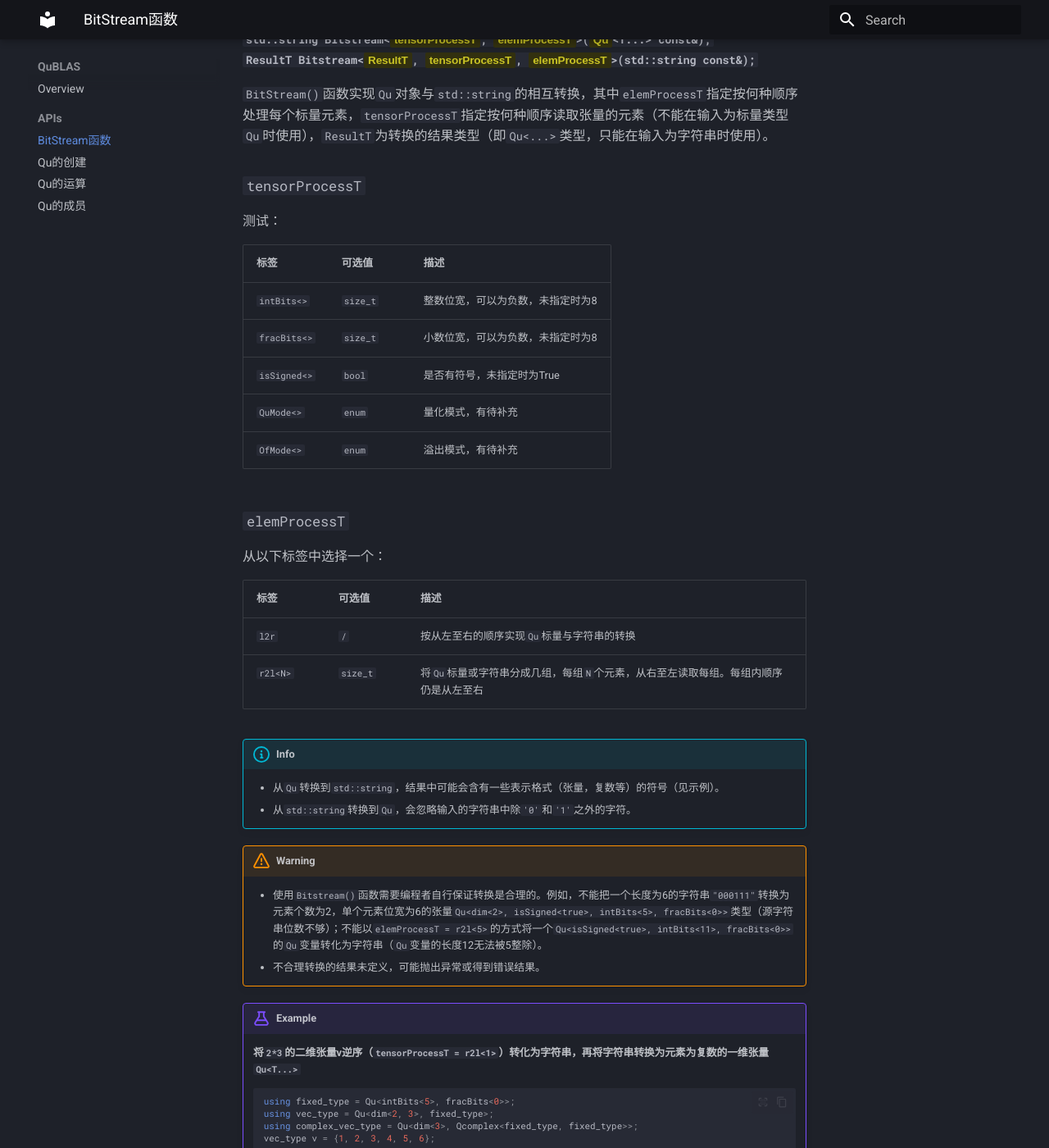
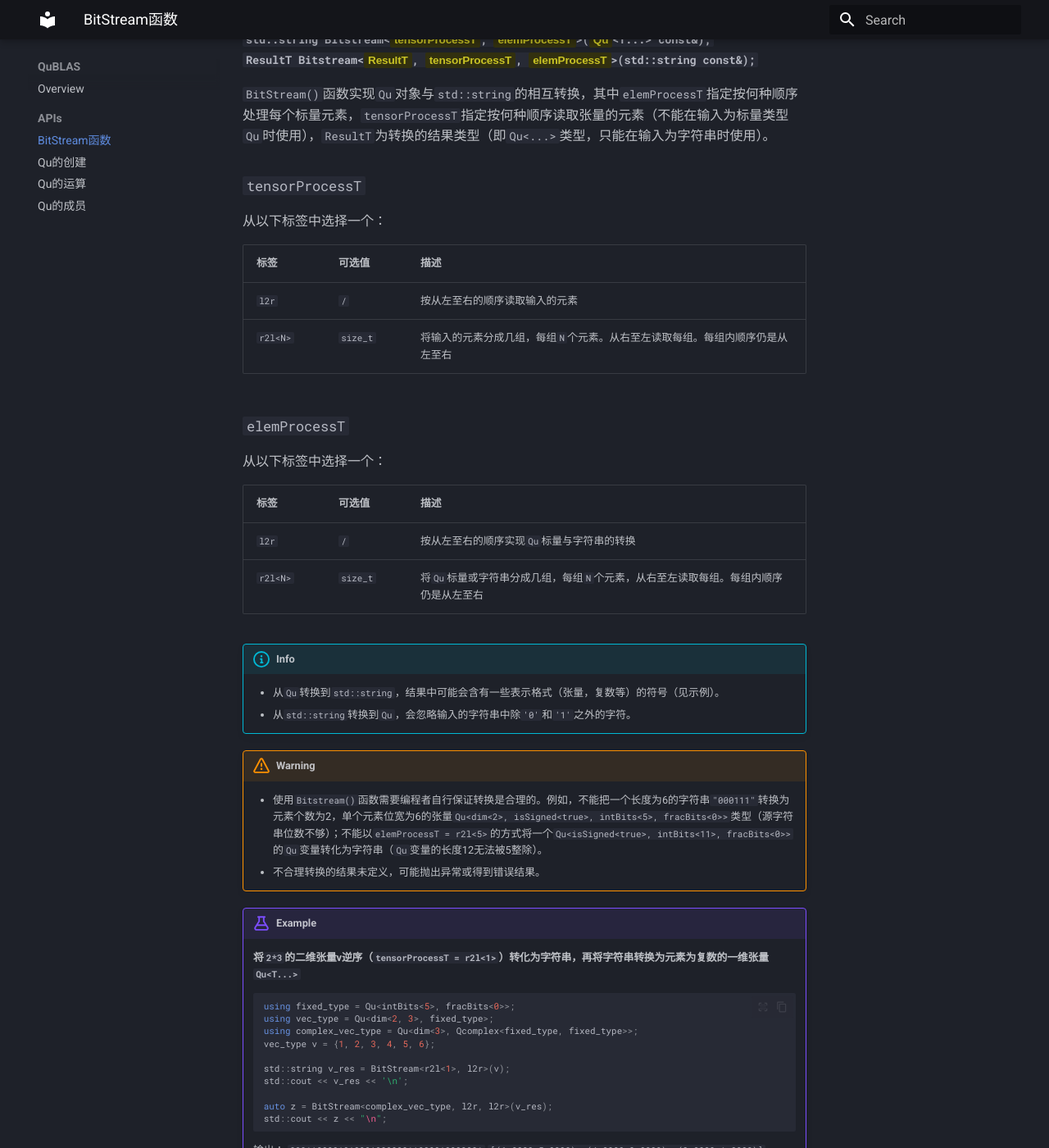
Before and after one commit to pikapuma/QuDoc, an MkDocs documentation site: the page built from docs/APIs/Qu_BitStream.md, in a window 1280 px wide and 1400 px high, scrolled down 262 px. Shown: the whole window at 82% size. Built offline with MkDocs 1.6.1 and Material for MkDocs 9.7.7, drawn with Linux system fonts in a browser that asks for light colours; some of the changed text lies outside the part shown.

Commit message:
现在格式应该没问题了...吧？

```diff
--- a/docs/APIs/Qu_BitStream.md
+++ b/docs/APIs/Qu_BitStream.md
@@ -8,22 +8,12 @@
 
 ### `tensorProcessT`
 
-测试：
-
-| 标签         | 可选值   | 描述                              |
-| ------------ | -------- | --------------------------------- |
-| `intBits<>`  | `size_t` | 整数位宽，可以为负数，未指定时为8 |
-| `fracBits<>` | `size_t` | 小数位宽，可以为负数，未指定时为8 |
-| `isSigned<>` | `bool`   | 是否有符号，未指定时为True        |
-| `QuMode<>`   | `enum`   | 量化模式，有待补充                |
-| `OfMode<>`   | `enum`   | 溢出模式，有待补充                |
-
-<!-- 从以下标签中选择一个：
+从以下标签中选择一个：
 
 | 标签     | 可选值    | 描述 |
 | -------- | -------- | -------------------------------------------------------- |
 | `l2r`    | `/`      | 按从左至右的顺序读取输入的元素 |
-| `r2l<N>` | `size_t` | 将输入的元素分成几组，每组`N`个元素。从右至左读取每组。每组内顺序仍是从左至右 | -->
+| `r2l<N>` | `size_t` | 将输入的元素分成几组，每组`N`个元素。从右至左读取每组。每组内顺序仍是从左至右 |
 
 ### `elemProcessT`
 
@@ -61,13 +51,3 @@
     输出：
     `000110000101000100000011000010000001`
     `[(6.0000,5.0000), (4.0000,3.0000), (2.0000,1.0000)]`
-
-测试：
-
-| 标签         | 可选值   | 描述                              |
-| ------------ | -------- | --------------------------------- |
-| `intBits<>`  | `size_t` | 整数位宽，可以为负数，未指定时为8 |
-| `fracBits<>` | `size_t` | 小数位宽，可以为负数，未指定时为8 |
-| `isSigned<>` | `bool`   | 是否有符号，未指定时为True        |
-| `QuMode<>`   | `enum`   | 量化模式，有待补充                |
-| `OfMode<>`   | `enum`   | 溢出模式，有待补充                |
```
